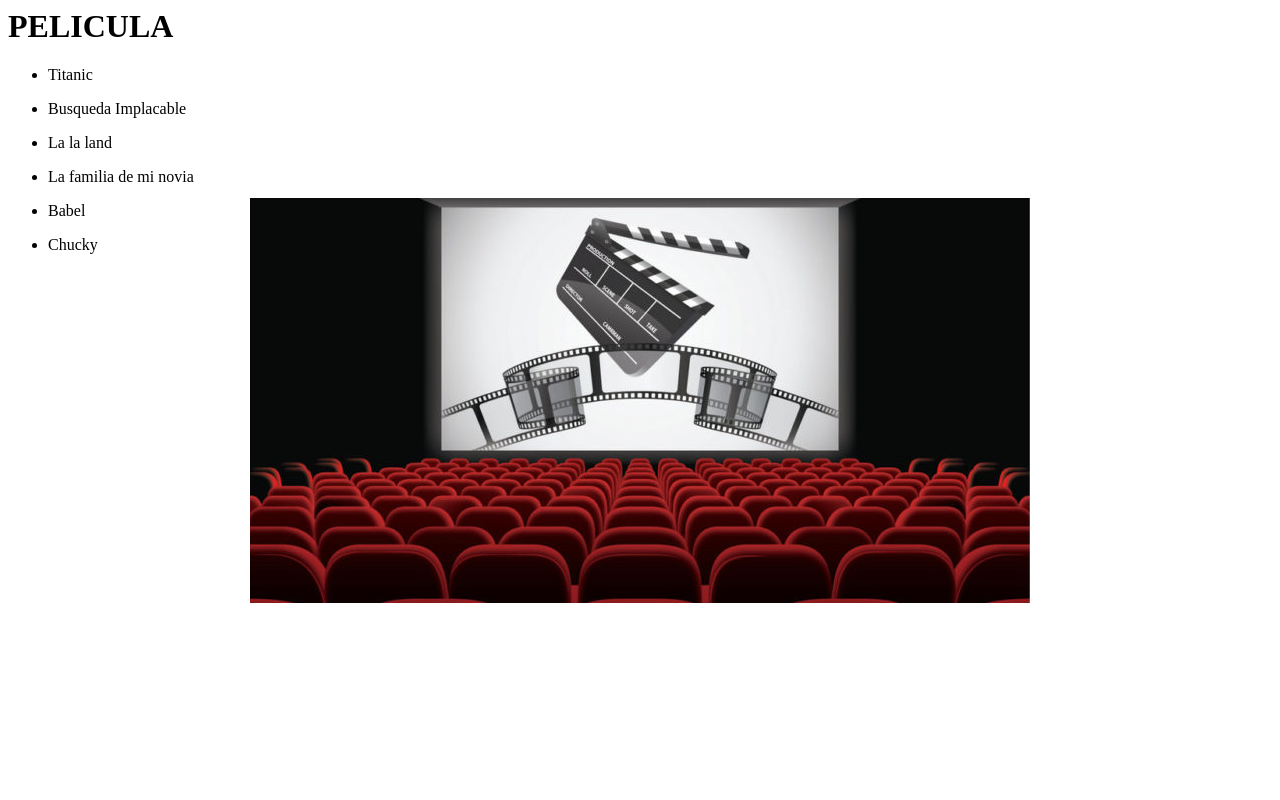
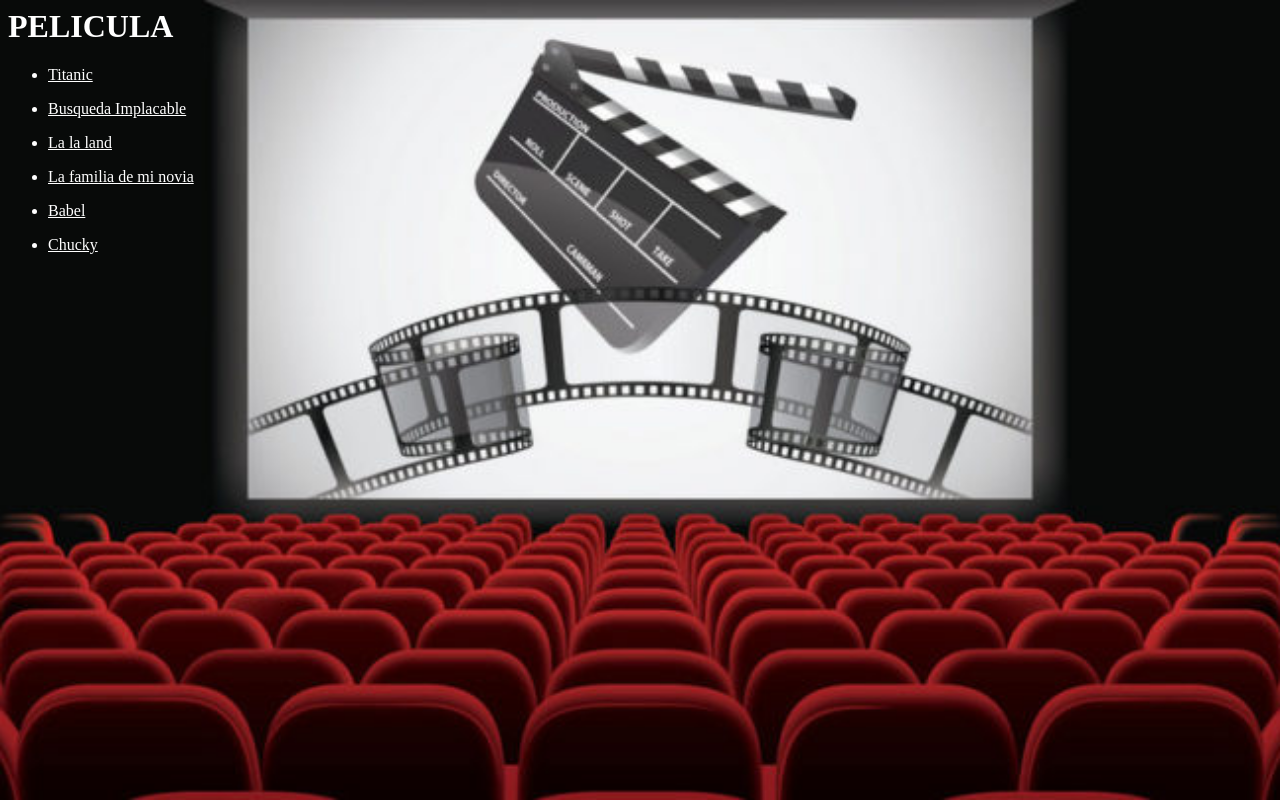
Before and after one commit to mats94/TP_programacion_oo, a Django app: page /pelicula/ in a window 1280 px wide. Run offline with Django 3.2, Linux system fonts and the light colour scheme; data comes from the database, SQL or seed files in the repository.

Commit message:
cambios de links

```diff
--- a/mi_sitio/pelicula/models.py
+++ b/mi_sitio/pelicula/models.py
@@ -33,6 +33,9 @@ class Pelicula(models.Model):
         else:
             return ''
 
+    def saber_id(self):
+        return self.id
+
 # Cliente que asiste al Videoclub
 class Cliente(models.Model):
     id = models.IntegerField(primary_key=True)
--- a/mi_sitio/pelicula/static/pelicula/style.css
+++ b/mi_sitio/pelicula/static/pelicula/style.css
@@ -1,3 +1,7 @@
 body {
-    background: white url("img/cine-780x405.jpg") no-repeat center;
+    background: white  url("img/cine-780x405.jpg") no-repeat center center fixed;
+    background-size: cover;
+    color: white;
 }
+a:link    { color: white }  /* unvisited links */
+a:visited { color: white }  /* visited links   */
--- a/mi_sitio/pelicula/static/pelicula/stylepublico.css
+++ b/mi_sitio/pelicula/static/pelicula/stylepublico.css
@@ -1,4 +1,6 @@
 
 body {
     background: white url("img/cine-848x588.jpg") no-repeat center;
+    background-size: cover;
+    color: white;
 }
--- a/mi_sitio/pelicula/templates/pelicula/pelicula_list.html
+++ b/mi_sitio/pelicula/templates/pelicula/pelicula_list.html
@@ -8,6 +8,6 @@
 
 {% for pe in object_list  %}
 <ul>
-    <li>{{ pe.nombre }}</li>
+    <li><a href="localhost:8000/pelicula/modificar/{{pe.id}}">{{ pe.nombre }}</a> </li>
 </ul>
 {% endfor %}
```
